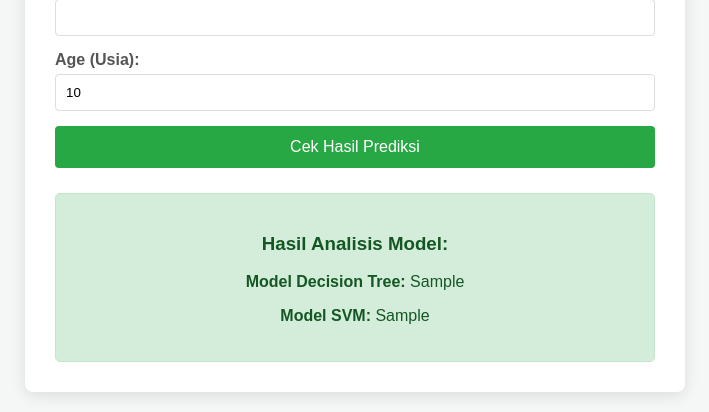
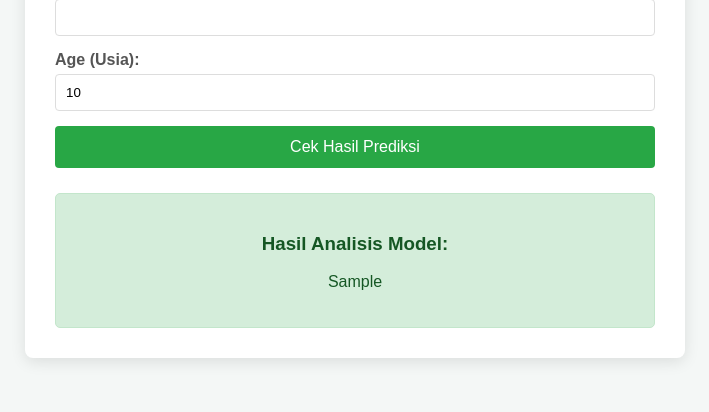
Before and after one commit to Bhosya/diabetes-prediction-by-classification, a Flask app: template templates/index.html in a window 1280 px wide. Shown: the part 592-1004 px from the top of the page, without its empty margins (285-994 px from the left). After the commit the page ends 954 px from the top, so only its background shows below. Run offline with Flask 3, Linux system fonts and the light colour scheme; the template is opened without the code that fills it: most values are stand-ins (such as "Sample title", 1, 10 or a date in 2020).

Commit message:
chore: delete svm version

```diff
--- a/templates/index.html
+++ b/templates/index.html
@@ -61,8 +61,7 @@
     {% if hasil_dt and hasil_svc %}
     <div class="result-box {{ 'positif' if 'Positif' in hasil_dt else 'negatif' }}">
         <h3>Hasil Analisis Model:</h3>
-        <p><b>Model Decision Tree:</b> {{ hasil_dt }}</p>
-        <p><b>Model SVM:</b> {{ hasil_svc }}</p>
+        <p>{{ hasil_dt }}</p>
     </div>
     {% endif %}
 </div>
```
